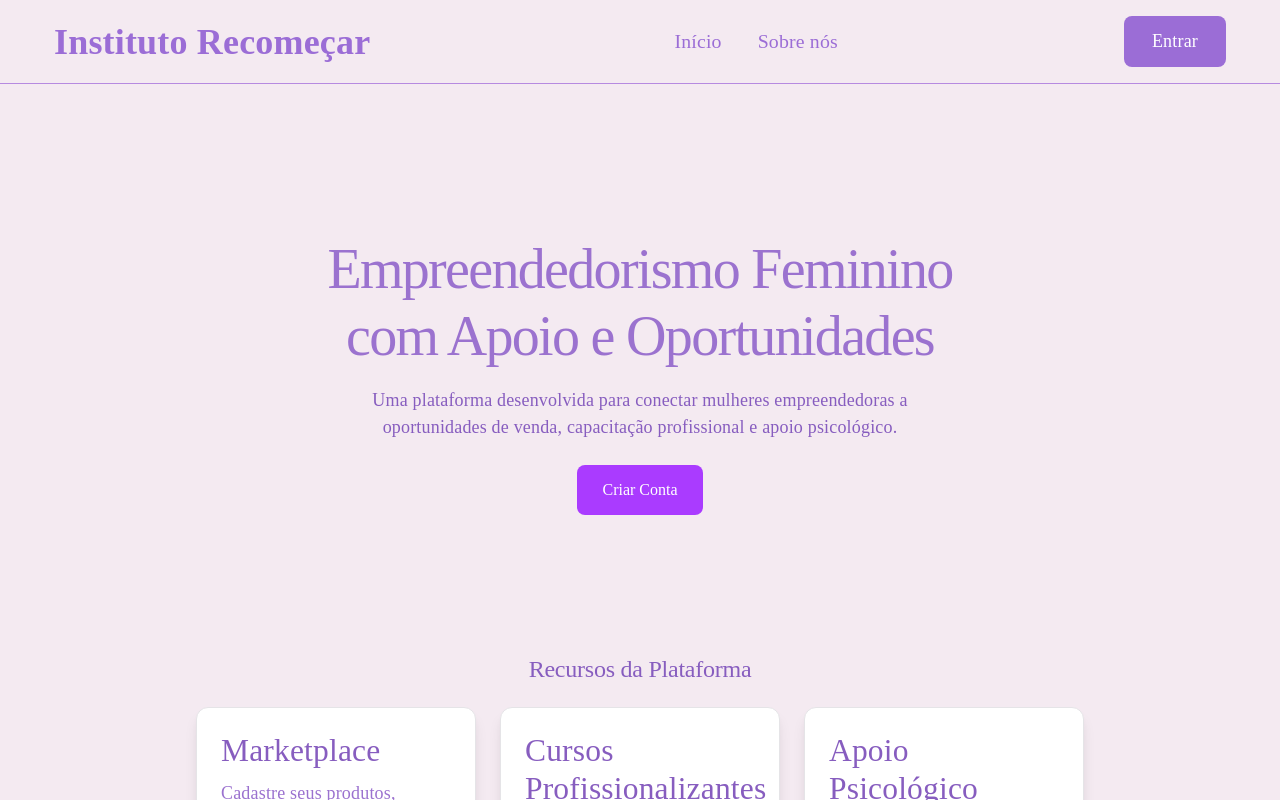
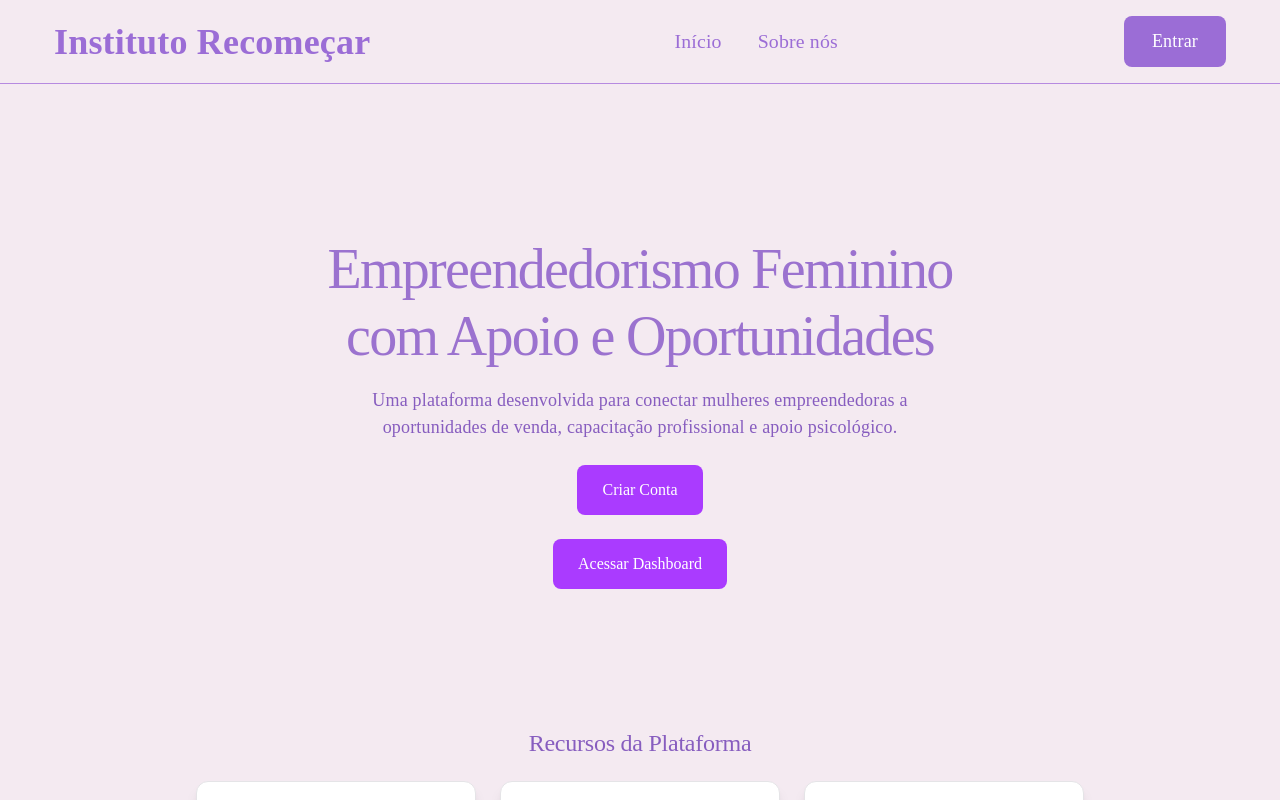
Before and after one commit to Ashjilynxs/TCC, a React (Vite) app: page / in a window 1280 px wide. Shown: the top 800 px of the page. Built offline with nearby package versions, Linux system fonts and the light colour scheme.

Commit message:
djksjdajda

```diff
--- a/src/Pages/Inicial/Inicial.jsx
+++ b/src/Pages/Inicial/Inicial.jsx
@@ -1,3 +1,4 @@
+
 import { useNavigate } from "react-router-dom";
 import styles from "./Inicial.module.css";
 
@@ -19,6 +20,13 @@ function Inicial() {
           onClick={() => navigate("/Cadastro")}
         >
           Criar Conta
+        </button>
+
+        <button
+          className={styles.botao}
+          onClick={() => navigate("/Dashboard")}
+        >
+          Acessar Dashboard
         </button>
       </section>
 
@@ -57,9 +65,7 @@ function Inicial() {
         <div className={styles.cards}>
           <div className={styles.card}>
             <h3>Capacitação</h3>
-            <p>
-              Desenvolva habilidades para fortalecer seu negócio.
-            </p>
+            <p>Desenvolva habilidades para fortalecer seu negócio.</p>
           </div>
 
           <div className={styles.card}>
```
